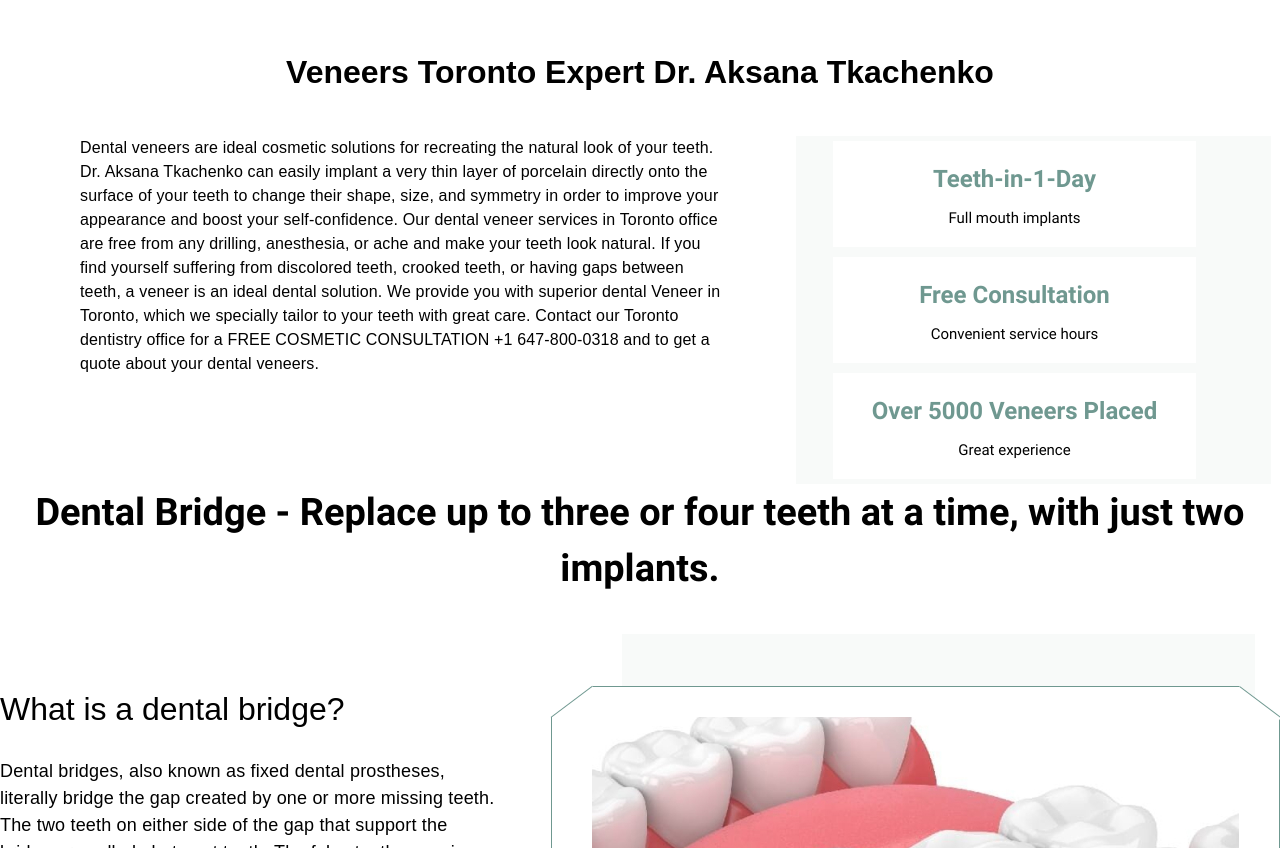
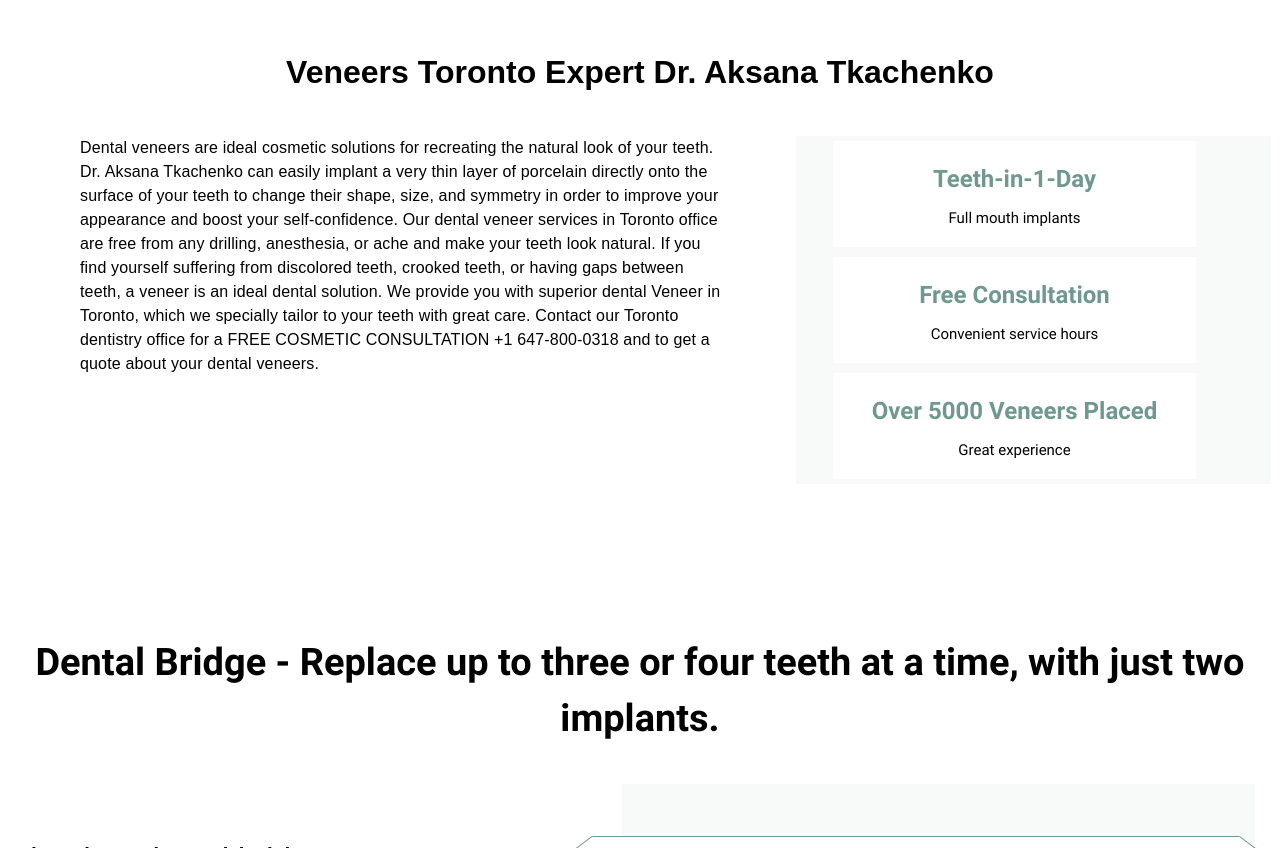
Before and after one commit to Andrey-Sivak/chroma-dental.github.io, a website: page services/cosmetic-dentistry.html in a window 1280 px wide. Shown: the part 5020-5868 px from the top of the page. Drawn offline with nearby package versions, Linux system fonts and the light colour scheme; files that its build step writes are made by us from their sources; a web font is replaced by a local one.

Commit message:
small changes service offer section

```diff
--- a/app/sass/pages/services/components/_service-offer.scss
+++ b/app/sass/pages/services/components/_service-offer.scss
@@ -1,5 +1,6 @@
 .service-offer {
   margin-top: 40px;
+  margin-bottom: 150px;
 
   &__caption {
     font-size: 32px;
@@ -16,12 +17,12 @@
     &_text-block {
       max-width: 643px;
       margin-right: 73px;
-      margin-bottom: 48px;
 
       & > p {
         font-size: 16px;
         line-height: 150.5%;
         letter-spacing: .01em;
+        margin-bottom: 48px;
       }
     }
 
```
